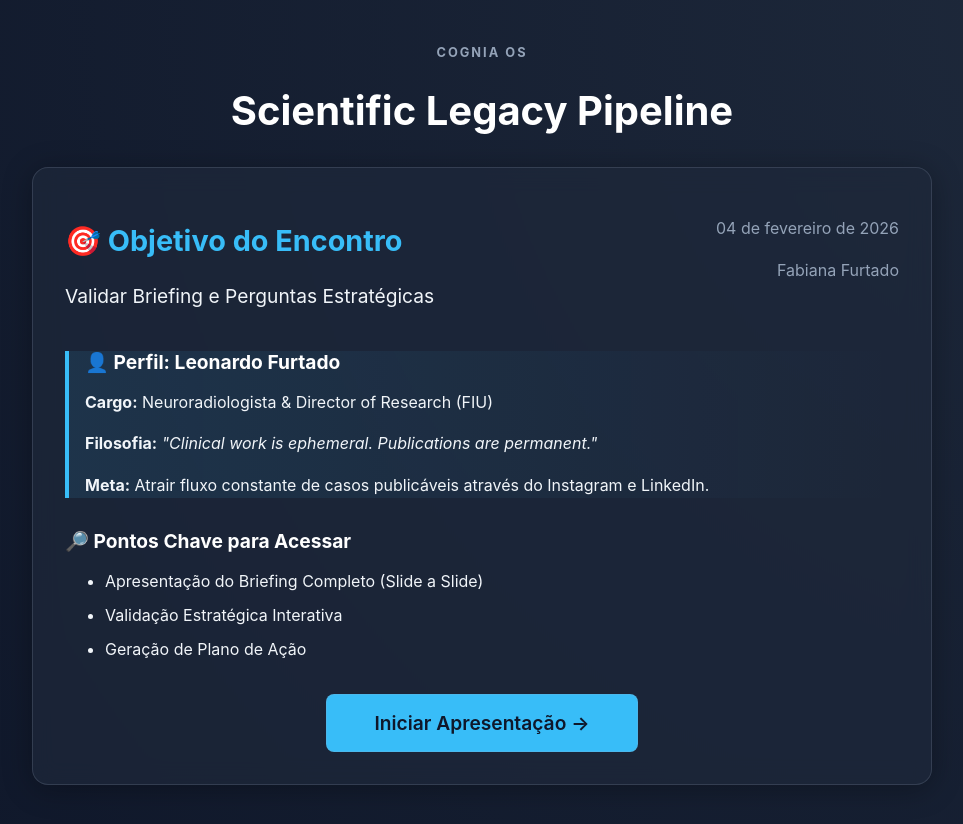
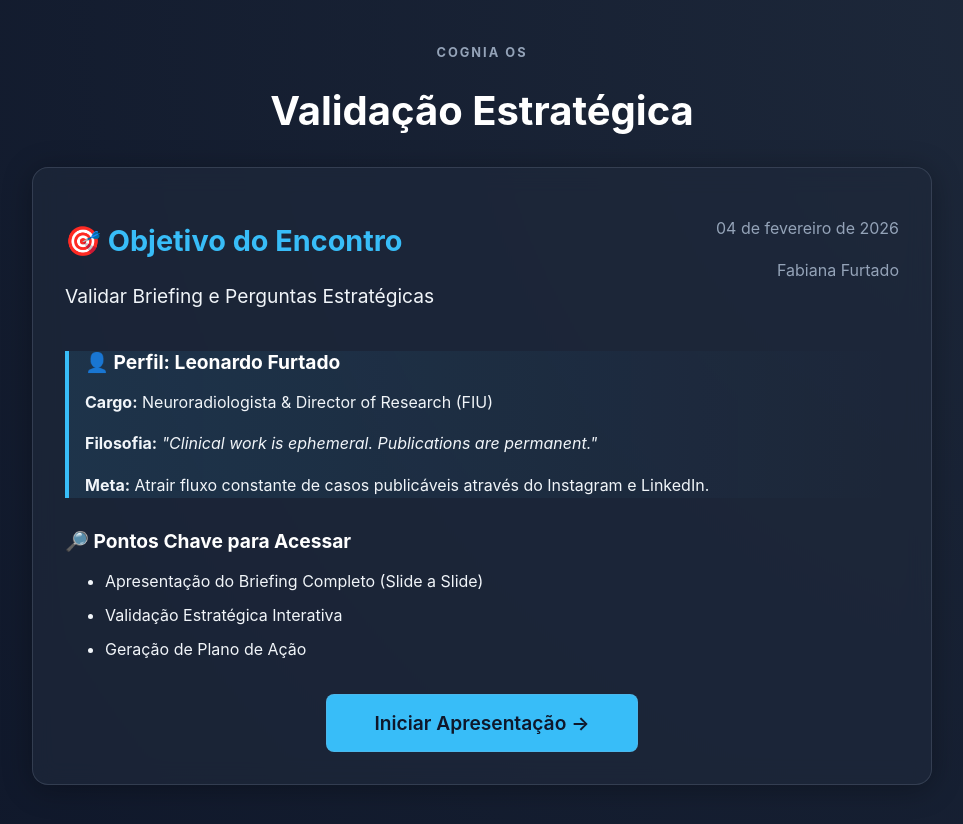
Before and after one commit to fabianafurtadoff/meeting-leo-validation, a React (Vite) app: page / in a window 1280 px wide. Shown: the top 824 px of the page, without its empty margins (158-1121 px from the left). Built offline with nearby package versions, Linux system fonts and the light colour scheme.

Commit message:
Change title to Validação Estratégica

```diff
--- a/src/data.js
+++ b/src/data.js
@@ -1,6 +1,6 @@
 
 export const briefingData = {
-  title: "Scientific Legacy Pipeline",
+  title: "Validação Estratégica",
   date: "04 de fevereiro de 2026",
   preparedBy: "Fabiana Furtado",
   objective: "Validar Briefing e Perguntas Estratégicas",
```
